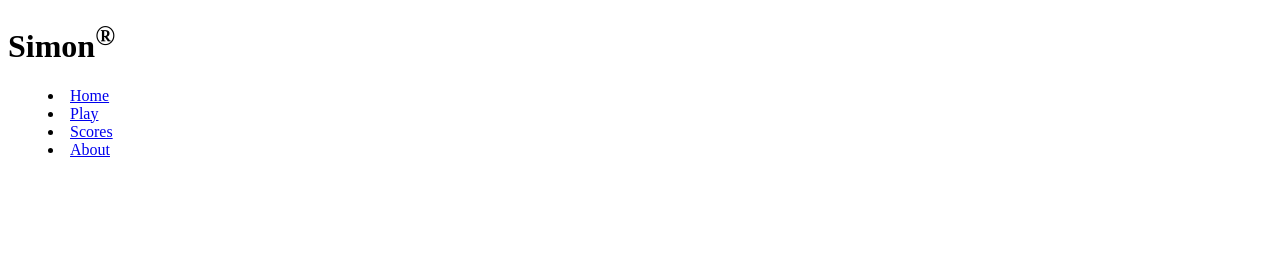
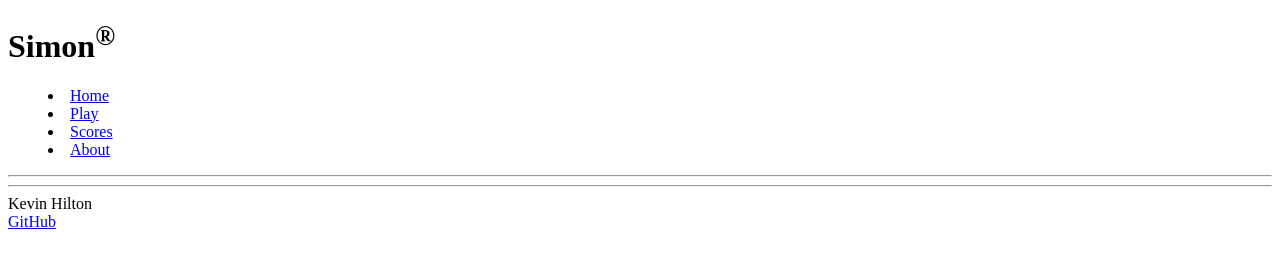
Before and after one commit to hilton-98/simon, a plain HTML site: page index.html in a window 1280 px wide. Drawn offline with Linux system fonts and the light colour scheme.

Commit message:
Added lines and footers to all pages

```diff
--- a/index.html
+++ b/index.html
@@ -18,6 +18,7 @@
                 </menu>
             </nav>
 
+            <hr />
         </header>
 
         <main>
@@ -25,7 +26,10 @@
         </main>
 
         <footer>
-
+            <hr />
+            <span class="text-reset">Kevin Hilton</span>
+            <br />
+            <a href="https://github.com/hilton-98/simon">GitHub</a>
         </footer>
     </body>
 </html>
```
Also changed, not shown: about.html (+5 -1 lines), play.html (+5 -1 lines), scores.html (+5 -1 lines).
